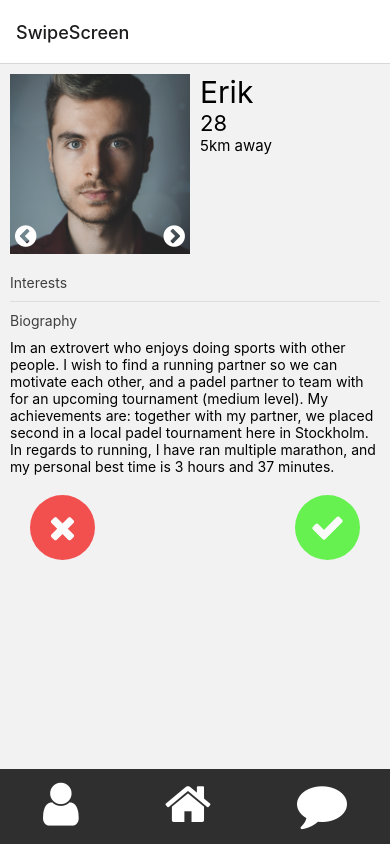
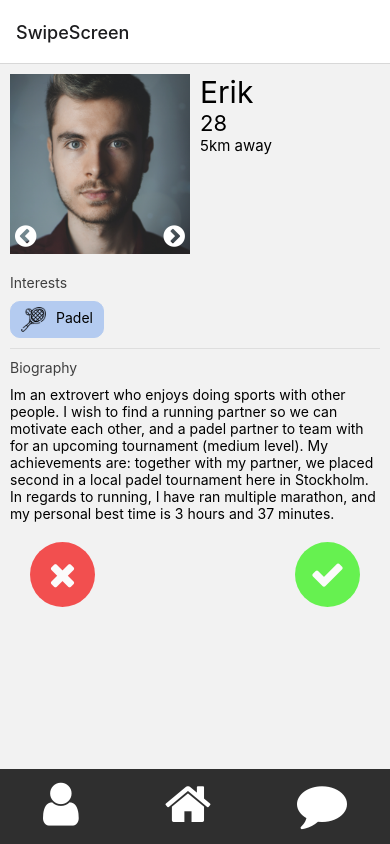
Before and after one commit to GGmorello/SportLink, a React Native app: screen /SwipeScreen in a window 390 px wide. Built offline with nearby package versions, Linux system fonts and the light colour scheme.

Commit message:
Add interests for each person

```diff
--- a/src/Components/Screens/SwipeScreen/SwipeScreenStyle.js
+++ b/src/Components/Screens/SwipeScreen/SwipeScreenStyle.js
@@ -55,6 +55,16 @@ const styles = StyleSheet.create({
       paddingLeft: 10,
       borderRadius: 10
   },
+  icon: {
+    width:25,
+    height:25,
+    marginRight: 10
+  },
+  iconText: {
+    fontSize: 14,
+    color: '#000000',
+    marginTop: 2
+  },
   approveButton: {
     width: 65,
     height: 65,
--- a/src/Components/Screens/SwipeScreen/SwipeScreenView.js
+++ b/src/Components/Screens/SwipeScreen/SwipeScreenView.js
@@ -1,5 +1,5 @@
 import React, { useState } from "react";
-import {View, Text, TouchableOpacity} from "react-native";
+import {View, Text, Image, TouchableOpacity} from "react-native";
 import styles from "./SwipeScreenStyle";
 import FontAwesome from '@expo/vector-icons/FontAwesome';
 import { ImageBackground } from "react-native-web";
@@ -11,7 +11,7 @@ export default function SwipeScreenView(props) {
         "age": 28,
         "distance": 5,
         "images": [require('./images/erik1.jpg'), require('./images/erik2.jpg'), require('./images/erik3.jpg')],
-        "interests": ["Padel"],
+        "interests": [{name:"Padel", icon:require('./images/tennis-racket.png')}],
         "biography": "Im an extrovert who enjoys doing sports with other people. I wish to find a running partner so we can motivate each other, and a padel partner to team with for an upcoming tournament (medium level). My achievements are: together with my partner, we placed second in a local padel tournament here in Stockholm. In regards to running, I have ran multiple marathon, and my personal best time is 3 hours and 37 minutes."
     }
 
@@ -20,28 +20,25 @@ export default function SwipeScreenView(props) {
         "age": 28,
         "distance": 10,
         "images": [require('./images/mick1.jpg'), require('./images/mick2.jpg'), require('./images/mick3.jpg')],
-        "interests": ["Padel, Jogging"],
+        "interests": [{name:"Padel", icon:require('./images/tennis-racket.png')}, {name:"Jogging", icon:require('./images/runicon.png')}],
         "biography": "Im an extrovert who enjoys doing sports with other people. I wish to find a running partner so we can motivate each other, and a padel partner to team with for an upcoming tournament (medium level). My achievements are: together with my partner, we placed second in a local padel tournament here in Stockholm. In regards to running, I have ran multiple marathon, and my personal best time is 3 hours and 37 minutes."
     }
 
     function onButtonClick() {
         setPerson(mick);
+        setImage(0);
     }
 
     function showNextImage(imageIndex) {
-        console.log(imageIndex);
         if (imageIndex + 1 < 3) {
             setImage(imageIndex+1);
         }
-        console.log(imageIndex);
     }
 
     function showPreviousImage(imageIndex) {
-        console.log(imageIndex);
         if (imageIndex - 1 >= 0) {
             setImage(imageIndex-1);
         }
-        console.log(imageIndex);
     }
 
     const [person, setPerson] = useState(erik);
@@ -65,9 +62,17 @@ export default function SwipeScreenView(props) {
             <Text style={styles.sectionTitle}>
                 Interests
             </Text>
-            <View style={{...styles.rowContainer, borderColor: "#DEDEDE", borderBottomWidth: 1}}>
-
+            <View style={styles.rowContainer}>
+                {
+                    person.interests.map((interest) => {
+                        return (<View style={styles.containerIcon}>
+                            <Image source={interest.icon} style={styles.icon}/>
+                            <Text style={styles.iconText}>{interest.name}</Text>
+                        </View>
+                    )})
+                }
             </View>
+            <View style={{...styles.rowContainer, borderColor: "#DEDEDE", borderBottomWidth: 1}}/>
             <Text style={styles.sectionTitle}>
                 Biography
             </Text>
```
Also changed, not shown: src/Components/Screens/SwipeScreen/images/runicon.png (added), src/Components/Screens/SwipeScreen/images/tennis-racket.png (added).
